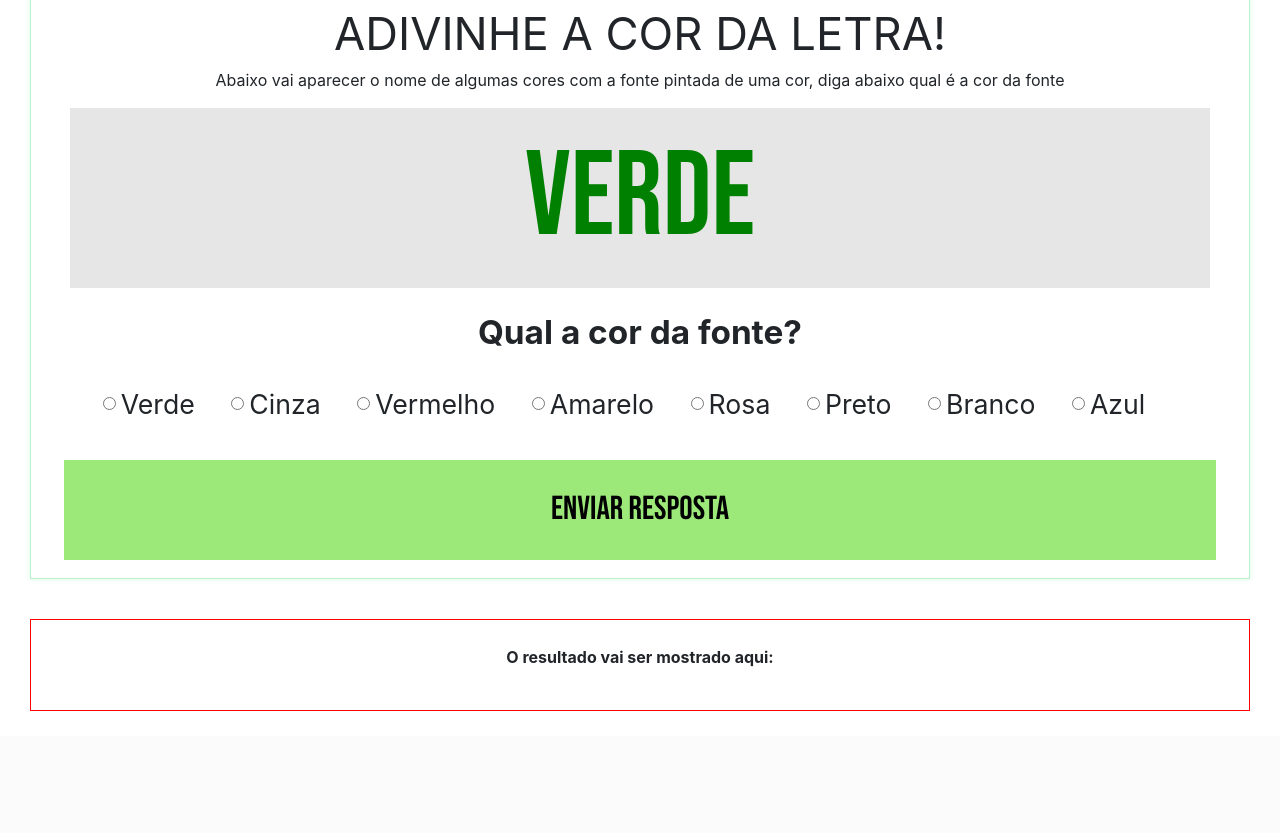
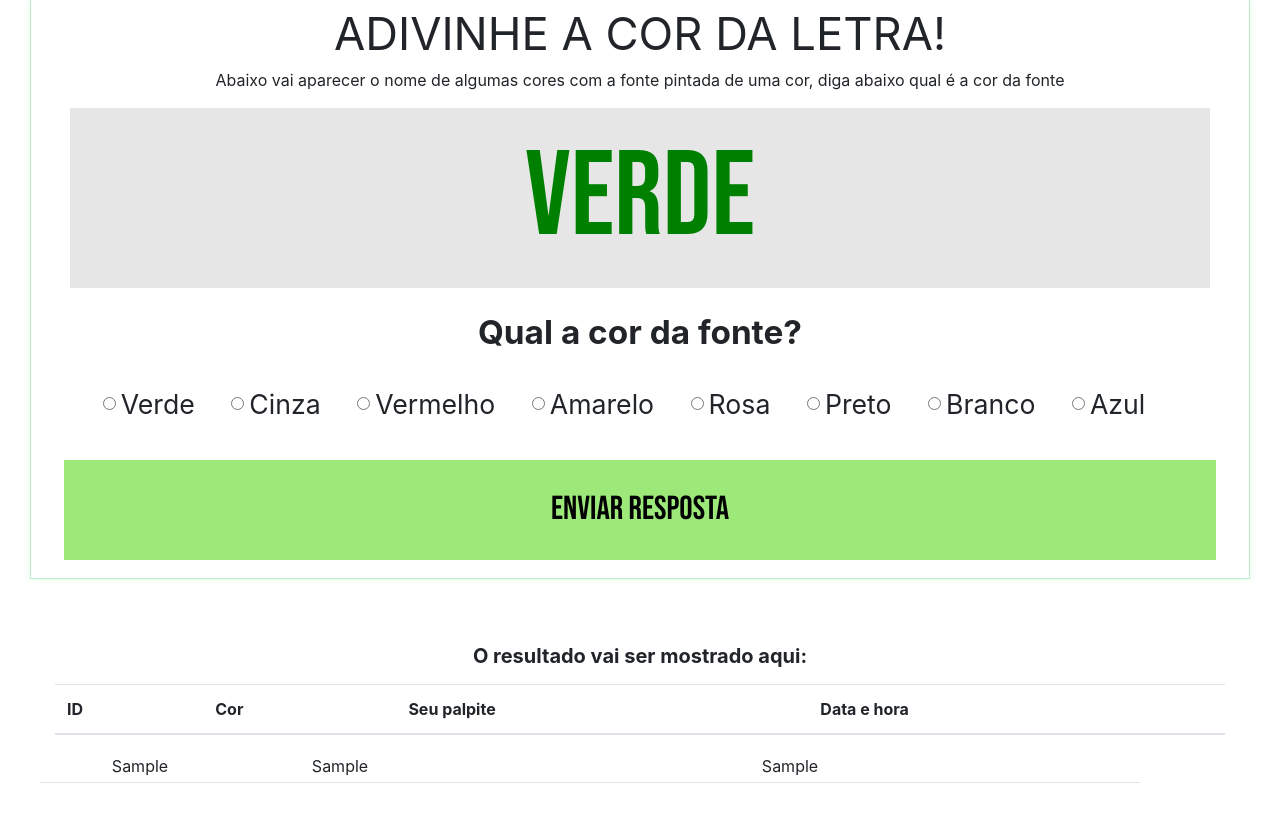
Before and after one commit to diegomendes257/Sistema-de-usuarios-Barrote, a PHP site: page /jogoAdivinha/jogoAdivinha.php in a window 1280 px wide. Shown: the part 81-914 px from the top of the page. Before the commit the page ends 792 px from the top, so only its background shows below. Run offline with PHP 8.4, Linux system fonts and the light colour scheme; the visitor is signed in with stand-in values (Sample User, id 1); tables that the repository leaves empty or names only in its code hold one stand-in row (values such as "Sample post"); lists and menus that the app fills with data are empty.

Commit message:
consulta dados jogo adivinha

```diff
--- a/formImagem.php
+++ b/formImagem.php
@@ -53,6 +53,6 @@ if(isset($_FILES['foto'])){
 
         <div><img src="<?php echo $mostraImagem1['path']?>" alt=""></div>
         <a href="mostrarFotos.php">|Ver fotos|</a><br /><br />
-        <a href="javascript:void(0)" onClick="history.go(-1); return false;">VOLTAR</a>
+        <a href="inicio.php">VOLTAR</a>
 	</body>
 </html>
--- a/jogoAdivinha/adivinhaCor.js
+++ b/jogoAdivinha/adivinhaCor.js
@@ -1,6 +1,6 @@
 $(document).ready(function(){
 
-	atualizaValor();
+	atualizaValor();							//funcao atualiza valor
 
 	function atualizaValor(){
 		$.ajax({
@@ -16,7 +16,7 @@ $(document).ready(function(){
 	let nomeCores = ['AZUL','AMARELO','VERDE','ROSA','CINZA','PRETO','BRANCO','VERMELHO'];
 	var Cores = ['GRAY','WHITE','BLACK','PINK','BLUE','YELLOW','RED','GREEN'];
 
-	var contAzul, contAmarelo, contVerde, contRosa, contCinza, contPreto, contBranco, contVermelho = 0;
+	//var contAzul, contAmarelo, contVerde, contRosa, contCinza, contPreto, contBranco, contVermelho = 0;
 	let numeroAleatorio = Math.floor(Math.random() * 8);
 	let numeroAleatorio2 = Math.floor(Math.random() * 8);
 	let rodadas = 1;
@@ -31,7 +31,7 @@ $(document).ready(function(){
 	function exibeNome(numeroAleatorio, numeroAleatorio2){
 		numeroAleatorio = Math.floor(Math.random() * 8);
 		numeroAleatorio2 = Math.floor(Math.random() * 8);
-		pegandoCorCss = document.getElementById('nome1');
+		//pegandoCorCss = document.getElementById('nome1');
 
 		var numero = numeroAleatorio;
 		var numero2 = numeroAleatorio2;
@@ -51,7 +51,6 @@ $(document).ready(function(){
 		coresNomeBack = pegandoCorCss.style.color;
 		selecao = document.querySelector('input[name=esc1]:checked').value;
 
-
 		if(selecao === coresNomeBack){
 			pontos = 1;
 			acerto = acerto + 1;
@@ -61,8 +60,9 @@ $(document).ready(function(){
 			}else{
 				alert("Parabéns, você acertou! Você acertou " + acerto + " vezes");
 			}
-			divResultado = document.getElementById('resultado_adivinhaCor');
-			divResultado.innerHTML += '<br><p><b>' + rodadas +'ª rodada:</b><br> <span style="color:green"> A cor é <b>'+ coresNomeBack + '</b>, e você ACERTOU!<br>"PARABÉNS"</span></p>'
+			//divResultado = document.getElementById('resultado_adivinhaCor');
+			//divResultado.innerHTML += '<br><p><b>' + rodadas +'ª rodada:</b><br> <span style="color:green"> A cor é <b>'+ coresNomeBack + '</b>, e você ACERTOU!<br>"PARABÉNS"</span></p>'
+
 			rodadas = rodadas + 1;
 
 			$.ajax({
@@ -90,16 +90,16 @@ $(document).ready(function(){
 				data: {
 					cor: cor,
 					palpite: palpite,
-					acerto: acerto
+					pontos: pontos
 				},
 				success: function(data){
 					console.log('Funfou')
 				}
 			});
+
 			//--------------------------FIM  --- INSERE OS DADOS DA RODADA
 
-
-		}else{
+		}else if(selecao != coresNomeBack){
 			pontos = 0;
 			erro = erro + 1;
 
@@ -126,6 +126,26 @@ $(document).ready(function(){
 					atualizaValor();
 				}
 			});
+
+
+
+			var cor = coresNomeBack;
+			var palpite = selecao;
+
+			//--------------------------INSERE OS DADOS DA RODADA
+			$.ajax({
+				url:'cadastraRodadas.php',
+				type:'POST',
+				data:{
+					cor: cor,
+					palpite: palpite,
+					pontos: pontos
+				},
+				success: function(data){
+					console.log('Jogou errado');
+				}
+			});
+			//--------------------------FIM  --- INSERE OS DADOS DA RODADA
 		}
 	});
 });
--- a/jogoAdivinha/atualizaValor.php
+++ b/jogoAdivinha/atualizaValor.php
@@ -5,15 +5,12 @@
     global $conexao;
 
     if(isset($_POST['tem'])){
-
         $id = $_SESSION['id_usuario'];
         $consulta1 = "SELECT saldo FROM usuario WHERE id_usuario = :id";
         $consulta1 = $conexao->prepare($consulta1);
         $consulta1->bindValue(":id", $id);
         $consulta1->execute();
         $valor1 = $consulta1->fetch();
-
         echo '  '.number_format($valor1['saldo'] , 2, ',',' . ');
-
     }
 ?>
--- a/jogoAdivinha/cadastraRodadas.php
+++ b/jogoAdivinha/cadastraRodadas.php
@@ -8,14 +8,14 @@
     $id_usuario = $_SESSION['id_usuario'];
     $cor = $_POST['cor'];
     $palpite = $_POST['palpite'];
-    $acerto = $_POST['acerto'];
+    $pontos = strval($_POST['pontos']);
 
     $insertDados = 'INSERT INTO jogoadivinha(cor, palpite, acerto, id_usuario)
-                    VALUES(:cor, :palpite,:acerto, :id_usuario)';
+                    VALUES(:cor, :palpite, :acerto, :id_usuario)';
     $insertDados = $conexao->prepare($insertDados);
     $insertDados->bindValue(':cor', $cor);
     $insertDados->bindValue(':palpite', $palpite);
-    $insertDados->bindValue(':acerto', $acerto);
+    $insertDados->bindValue(':acerto', $pontos);
     $insertDados->bindValue(':id_usuario', $id_usuario);
     $insertDados->execute();
 ?>
--- a/jogoAdivinha/estiloAdivinha.css
+++ b/jogoAdivinha/estiloAdivinha.css
@@ -177,7 +177,6 @@ form label{
 }
 
 #resultado_adivinhaCor{
-	border: 1px solid red;
 	padding: 25px;
 	margin-top: 40px;
 	margin-bottom: 25px;
--- a/jogoAdivinha/jogoAdivinha.php
+++ b/jogoAdivinha/jogoAdivinha.php
@@ -8,6 +8,11 @@
 	$consulta1->execute();
 	$mostra1 = $consulta1->fetch();
 
+	$exibeResultado = "SELECT id_rodada, cor, palpite, acerto, jogada FROM jogoadivinha WHERE id_usuario = :id";
+	$exibeResultado = $conexao->prepare($exibeResultado);
+	$exibeResultado->bindValue(":id", $idDebita);
+	$exibeResultado->execute();
+	$dados = $exibeResultado->fetchAll();
 ?>
 
 <!DOCTYPE html>
@@ -121,9 +126,35 @@
 			<div>							<!-- DIV RESULTADO -->
 				<div class="container-fluid" id="container_meioPrincipal">
 					<div id="resultado_adivinhaCor" class="container-fluid">
-						<p class="text-center"><b>O resultado vai ser mostrado aqui: </b></p>
+						<p class="h5 mb-3 text-center"><b>O resultado vai ser mostrado aqui: </b></p>
 						<div>
-
+							<table class="table">
+								<thead>
+									<tr>
+										<th scope="col">ID</th>
+										<th scope="col">Cor</th>
+										<th scope="col">Seu palpite</th>
+										<th scope="col">Data e hora</th>
+									<tr>
+								</thead>
+							</table>
+							<?php
+								foreach ($dados as $key => $value) {
+									echo '<div class="conteiner-fluid">';
+										echo '<div class="row">';
+											if($value['acerto'] == 0){
+												echo '<div class="col-1 mt-1 text-center border-bottom bg-danger">'.$value['id_rodada'].'</div>';
+											}else if($value['acerto'] == 1){
+												echo '<div class="col-1 mt-1 text-center border-bottom bg-primary">'.$value['id_rodada'].'</div>';
+											}
+											echo '<div class="col-2 mt-1 text-center border-bottom">'.$value['cor'].'</div>';
+											echo '<div class="col-2 mt-1 text-center border-bottom">'.$value['palpite'].'</div>';
+											echo '<div class="col-7 mt-1 text-center border-bottom">'.$value['jogada'].'</div>';
+											echo '<hr>';
+										echo '</div>';
+									echo '</div>';
+								}
+							?>
 						</div>
 					</div>
 				</div>
--- a/mostrarFotos.php
+++ b/mostrarFotos.php
@@ -33,6 +33,6 @@
             }
         ?>
     </div><br />
-    <a href="javascript:void(0)" onClick="history.go(-1); return false;">CLIQUE PARA VOLTAR</a>
+    <a href="formImagem.php">CLIQUE PARA VOLTAR</a>
 </body>
 </html>
```
Also changed, not shown: trocaFotoPerfil.php (+43 -31 lines), Usuario.php (line endings or trailing spaces), img/20210624_055854.jpg (added), img/IMG_20200806_133727528_BURST001.jpg (added), img/IMG_20200919_154142.jpg (added), img/lista de tags html.jpg (added), img/surfg.jpg (added), 1 other file.
